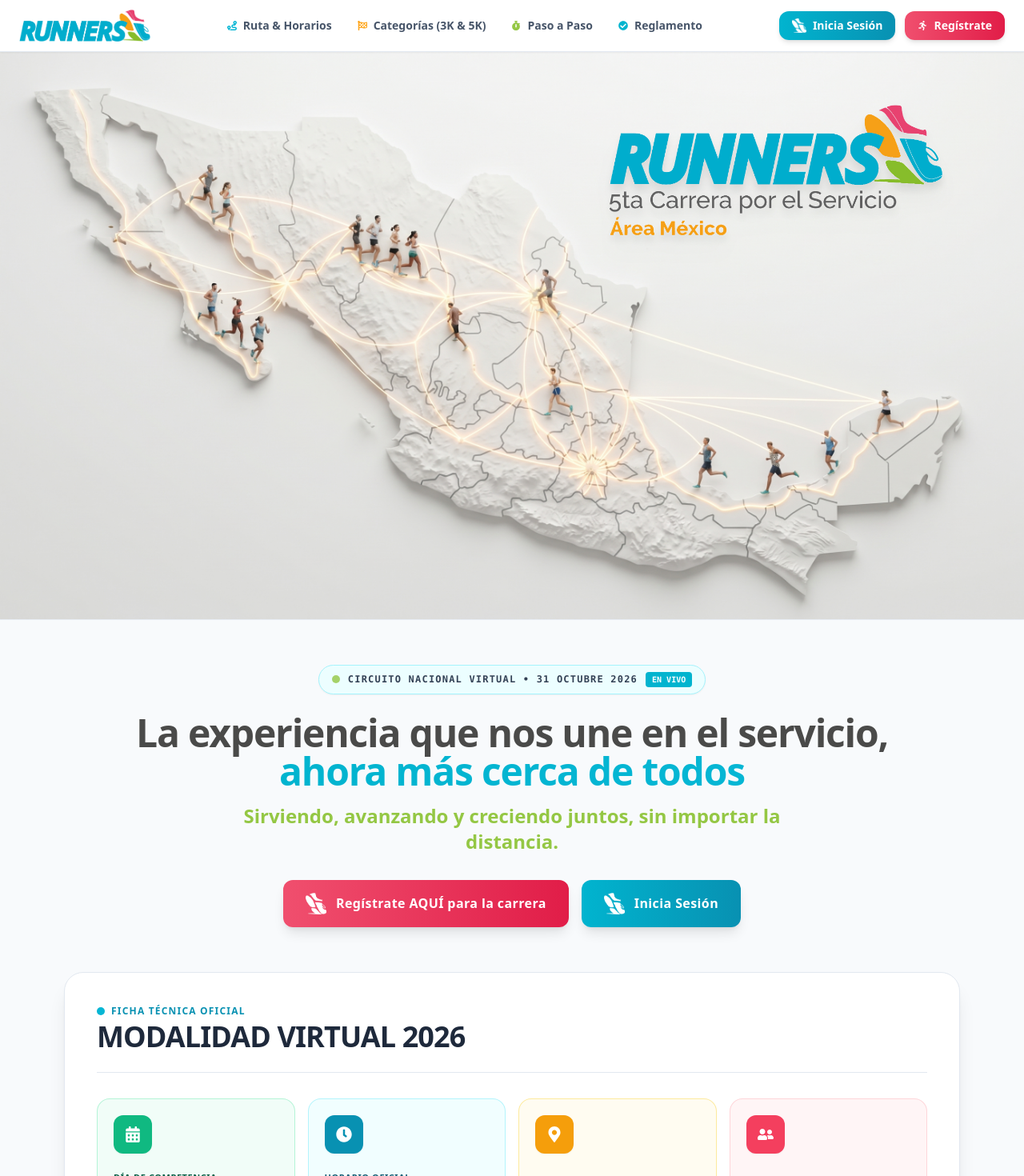
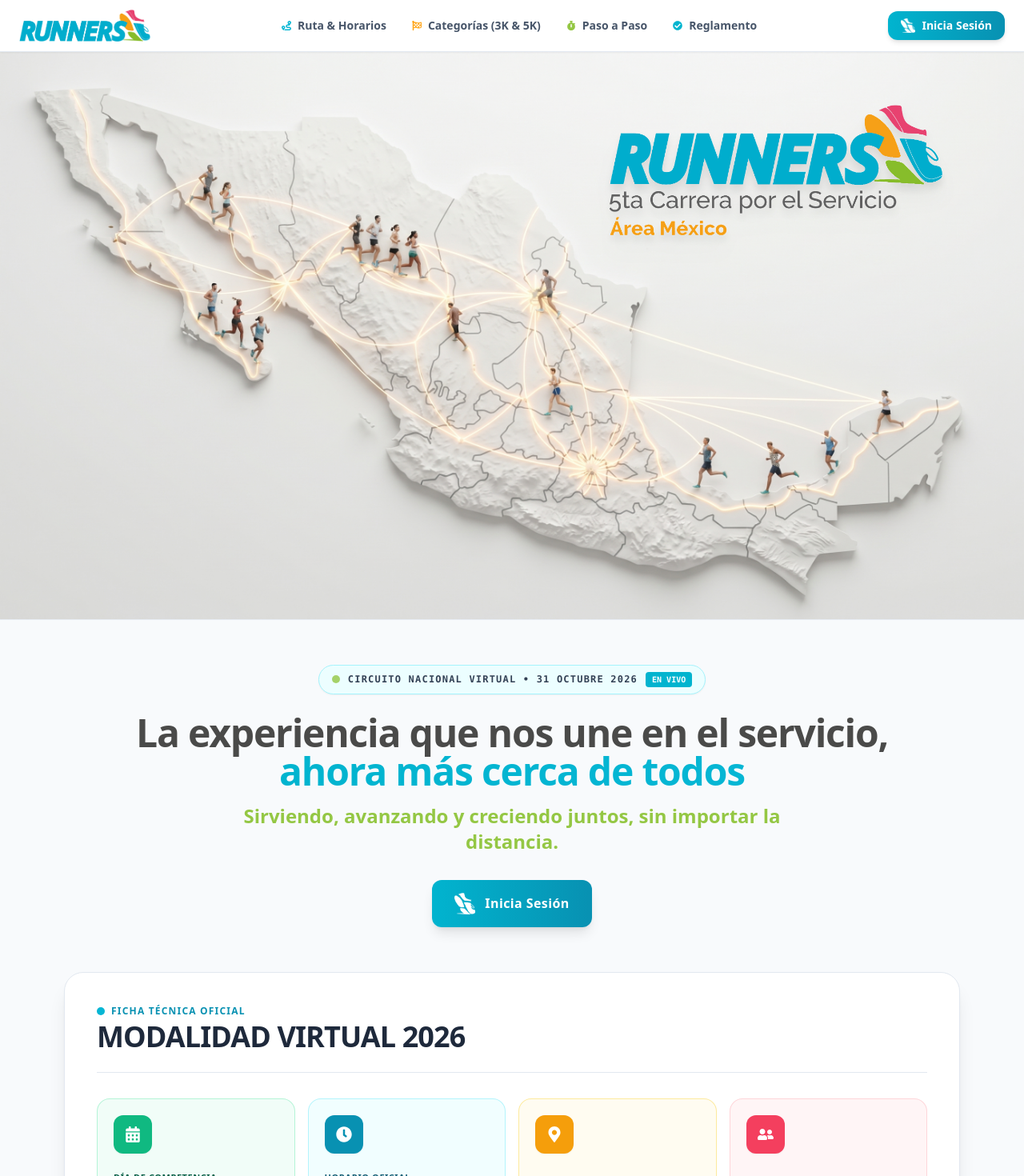
Before and after one commit to davidtoris/runnersapp, a Next.js app: page / in a window 1280 px wide. Shown: the top 1470 px of the page at 80% size. Built offline with nearby package versions, Linux system fonts and the light colour scheme.

Commit message:
cerrar carrera

```diff
--- a/src/app/page.tsx
+++ b/src/app/page.tsx
@@ -79,12 +79,12 @@ const Home = () => {
                 <span>Inicia Sesión</span>
               </div>
             </Link>
-            <Link href="/register">
+            {/* <Link href="/register">
               <div className="px-3.5 sm:px-4 py-2 rounded-xl bg-gradient-to-r from-redCustom to-rose-600 hover:from-rose-600 hover:to-redCustom text-white text-xs sm:text-sm font-extrabold shadow-md hover:shadow-lg hover:scale-105 active:scale-95 transition cursor-pointer flex items-center gap-2">
                 <FaRunning className="text-xs" />
                 <span>Regístrate</span>
               </div>
-            </Link>
+            </Link> */}
           </div>
         </div>
 
@@ -165,12 +165,12 @@ const Home = () => {
 
         {/* Botones de acción rápida con estética deportiva */}
         <div className="flex flex-wrap justify-center items-center gap-4 mt-8">
-          <Link href="/register">
+          {/* <Link href="/register">
             <div className="bg-gradient-to-r from-redCustom to-rose-600 hover:from-rose-600 hover:to-redCustom text-white font-extrabold px-7 py-4 rounded-xl shadow-lg hover:shadow-xl hover:scale-105 active:scale-95 transition-all duration-200 flex items-center cursor-pointer">
               <Image src="/tennis.png" width={26} height={26} alt="Icono tenis" className="mr-3 brightness-0 invert" />
               <span className="tracking-wide">Regístrate AQUÍ para la carrera</span>
             </div>
-          </Link>
+          </Link> */}
           <Link href="/login">
             <div className="bg-gradient-to-r from-blueCustom to-cyan-600 hover:from-cyan-600 hover:to-blueCustom text-white font-extrabold px-7 py-4 rounded-xl shadow-lg hover:shadow-xl hover:scale-105 active:scale-95 transition-all duration-200 flex items-center cursor-pointer">
               <Image src="/tennis.png" width={26} height={26} alt="Icono tenis" className="mr-3 brightness-0 invert" />
@@ -578,12 +578,12 @@ const Home = () => {
           </p>
 
           <div className="flex flex-col sm:flex-row items-center justify-center gap-4">
-            <Link href="/register" className="w-full sm:w-auto">
+            {/* <Link href="/register" className="w-full sm:w-auto">
               <div className="bg-gradient-to-r from-redCustom to-rose-600 hover:from-rose-600 hover:to-redCustom text-white font-extrabold px-8 py-4 rounded-xl shadow-lg hover:shadow-xl hover:scale-105 active:scale-95 transition-all duration-200 flex items-center justify-center cursor-pointer w-full">
                 <Image src="/tennis.png" width={30} height={30} alt="Icono tenis" className="mr-3 brightness-0 invert" />
                 <span className="text-base sm:text-lg">Regístrate AQUÍ para la carrera</span>
               </div>
-            </Link>
+            </Link> */}
 
             <Link href="/login" className="w-full sm:w-auto">
               <div className="bg-gradient-to-r from-blueCustom to-cyan-600 hover:from-cyan-600 hover:to-blueCustom text-white font-extrabold px-8 py-4 rounded-xl shadow-lg hover:shadow-xl hover:scale-105 active:scale-95 transition-all duration-200 flex items-center justify-center cursor-pointer w-full">
```
